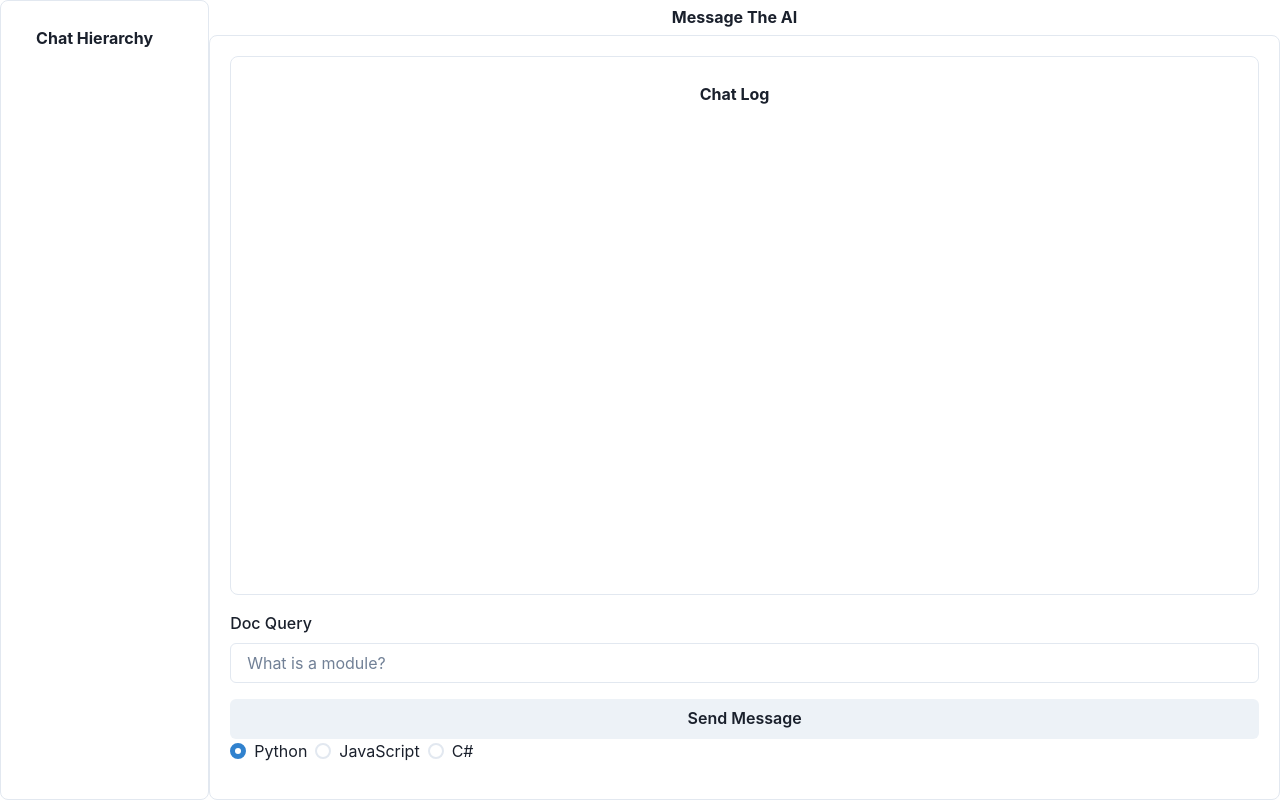
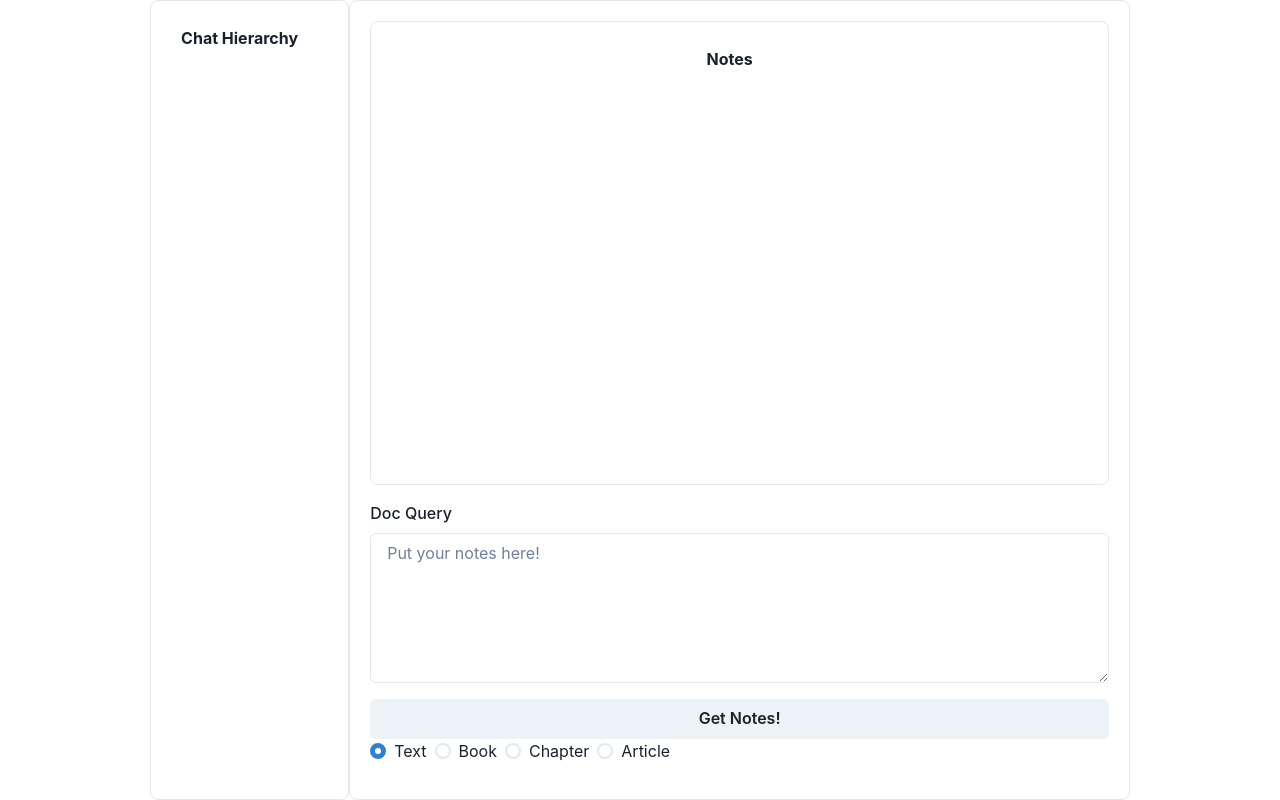
Before and after one commit to isaacdenny/NoteAI-OpenAI, a React (Create React App) app in the folder react-client/: page / in a window 1280 px wide. Built offline with nearby package versions, Linux system fonts and the light colour scheme; the HTML template or start-up script is replaced by a standard one.

Commit message:
Changed focus to note generating app.

```diff
--- a/react-client/src/App.js
+++ b/react-client/src/App.js
@@ -4,7 +4,13 @@ import { ChatArea, ChatHierarchy, Header } from "./components";
 function App() {
   return (
     <ChakraProvider>
-      <Flex width="full" height="100vh" flexDirection="row">
+      <Flex
+        width="full"
+        height="100vh"
+        flexDirection="row"
+        paddingLeft={150}
+        paddingRight={150}
+      >
         <Flex
           width={250}
           height="full"
@@ -21,7 +27,6 @@ function App() {
           alignItems="center"
           flexDirection="column"
         >
-          <Header text="Message The AI" />
           <ChatArea />
         </Flex>
       </Flex>
--- a/react-client/src/components/Chat/Chat.jsx
+++ b/react-client/src/components/Chat/Chat.jsx
@@ -10,6 +10,7 @@ const Chat = (props) => {
       borderWidth="1px"
       borderRadius="lg"
       overflow="hidden"
+      bg={'darkgray'}
     >
       {props.children}
     </Box>
--- a/react-client/src/components/ChatArea/ChatArea.jsx
+++ b/react-client/src/components/ChatArea/ChatArea.jsx
@@ -12,32 +12,36 @@ import {
   Radio,
   RadioGroup,
   Stack,
+  Textarea,
 } from "@chakra-ui/react";
 
 const ChatArea = () => {
   const [message, setMessage] = useState("");
-  const [answered, setAnswered] = useState(true)
-  const [language, setLanguage] = useState("Python");
+  const [answered, setAnswered] = useState(true);
+  const [mode, setMode] = useState("text");
   const [chatLog, setChatLog] = useState([
-    // {
-    //   language: "Hello",
-    //   message: "World!",
-    // },
+    {
+      user: "user",
+      mode: "Hello",
+      message: "World!",
+    },
   ]);
 
   const handleSubmit = (event) => {
-    event.preventDefault();
-    setChatLog([...chatLog, { language: language, message: message }]);
-    setAnswered(false)
+    if (message) {
+      event.preventDefault();
+      setChatLog([...chatLog, { user: "user", mode: mode, message: message }]);
+      setAnswered(false);
+    }
   };
 
   useEffect(() => {
     if (answered) return;
     async function postPrompt() {
-      const lang = chatLog[chatLog.length - 1].language;
+      const md = chatLog[chatLog.length - 1].mode;
       const mes = chatLog[chatLog.length - 1].message;
       const response = await fetch(
-        `http://localhost:8000/promptai/${lang}/${mes}`,
+        `http://localhost:8000/promptai/${md}/${mes}`,
         {
           method: "POST",
           mode: "cors",
@@ -47,9 +51,9 @@ const ChatArea = () => {
       if (aiResponse) {
         setChatLog([
           ...chatLog,
-          { language: language, message: aiResponse.message },
+          { user: "gpt", mode: mode, message: aiResponse.message },
         ]);
-        setAnswered(true)
+        setAnswered(true);
       }
     }
     postPrompt();
@@ -73,11 +77,21 @@ const ChatArea = () => {
         borderRadius="lg"
         overflowY="scroll"
       >
-        <Header text="Chat Log" />
+        <Header text="Notes" />
         {[
-          ...chatLog?.map((logEntry, index) => (
-            <Chat key={index.toString()}>{logEntry.message.toString()}</Chat>
-          )),
+          ...chatLog.map((logEntry, index) => {
+            return (
+              <div key={index.toString()}>
+                {logEntry.user === "gpt" ? (
+                  <Chat key={index.toString()}>
+                    {logEntry.message.toString()}
+                  </Chat>
+                ) : (
+                  <div key={index.toString()} />
+                )}
+              </div>
+            );
+          }),
         ]}
         {/* add chatlog component */}
       </Box>
@@ -85,21 +99,25 @@ const ChatArea = () => {
         <form onSubmit={handleSubmit}>
           <FormControl>
             <FormLabel>Doc Query</FormLabel>
-            <Input
-              placeholder="What is a module?"
+            <Textarea
+              minHeight={150}
+              maxHeight="fit-content"
+              overflowY="scroll"
+              placeholder={"Put your notes here!"}
               onChange={(event) => {
-                setMessage(event.currentTarget.value)
+                setMessage(event.currentTarget.value);
               }}
             />
           </FormControl>
           <Button width="full" mt={4} type="submit">
-            Send Message
+            Get Notes!
           </Button>
-          <RadioGroup onChange={setLanguage} value={language}>
+          <RadioGroup onChange={setMode} value={mode}>
             <Stack direction="row">
-              <Radio value="Python">Python</Radio>
-              <Radio value="JavaScript">JavaScript</Radio>
-              <Radio value="C Sharp">C#</Radio>
+              <Radio value="text">Text</Radio>
+              <Radio value="book">Book</Radio>
+              <Radio value="chapter">Chapter</Radio>
+              <Radio value="article">Article</Radio>
             </Stack>
           </RadioGroup>
         </form>
```
Also changed, not shown: 1 other file (tests, documents, lock files or other folders).
